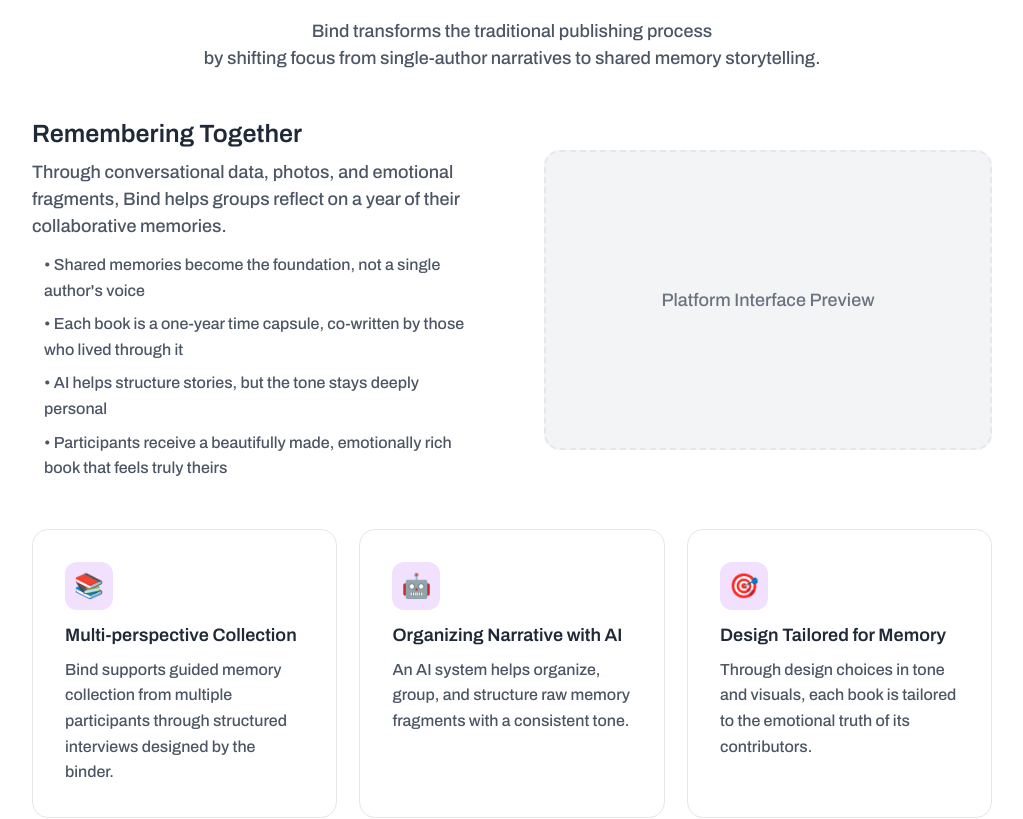
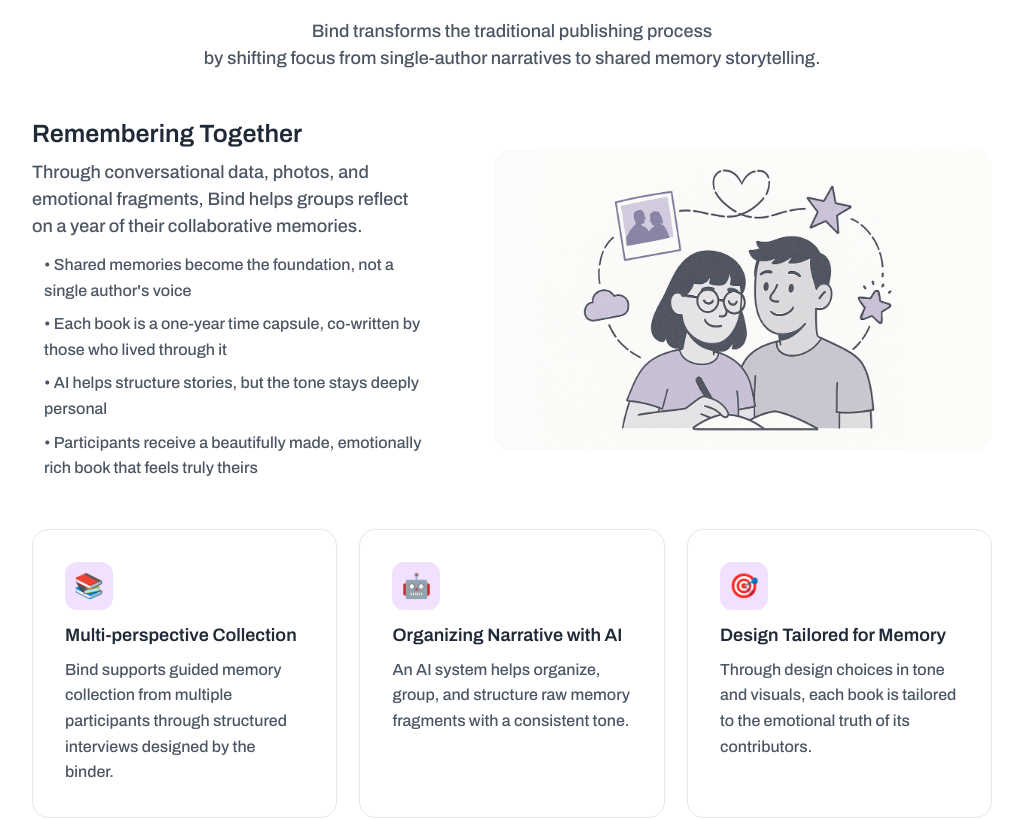
Before and after one commit to poster325/bind, a React (Create React App) app: page / in a window 1280 px wide. Shown: the part 940-1759 px from the top of the page, without its empty margins (128-1151 px from the left). Built offline with nearby package versions, Linux system fonts and the light colour scheme.

Commit message:
chore: update first figure

```diff
--- a/src/pages/Home.tsx
+++ b/src/pages/Home.tsx
@@ -353,7 +353,7 @@ const TwoColumn = styled.div`
   grid-template-columns: 1fr 1fr;
   gap: 4rem;
   align-items: center;
-  justify-content: flex-start;
+  justify-content: center;
   margin-top: 3rem;
 
   @media (max-width: 768px) {
@@ -373,20 +373,16 @@ const FeatureList = styled.div`
   padding-left: 12px;
 `;
 
-const ImagePlaceholder = styled.div`
+const Figure = styled.img`
+  width: auto;
+  height: 300px;
+  object-fit: cover;
+
   background: var(--bg-accent);
-  border: 2px dashed var(--border-color);
   border-radius: 1rem;
-  height: 300px;
-  display: flex;
-  align-items: center;
-  justify-content: center;
-  color: var(--text-light);
-  font-size: 1.125rem;
-  font-weight: 500;
 `;
 
-const ImagePlaceholderLarge = styled.div`
+const FigureLarge = styled.div`
   flex: 1 1 auto;
 
   background: var(--bg-accent);
@@ -503,7 +499,7 @@ const Home: React.FC = () => {
                 </CaptionText>
               </FeatureList>
             </FlexBox>
-            <ImagePlaceholder>Platform Interface Preview</ImagePlaceholder>
+            <Figure src="/imgs/home-figure1.png" />
           </TwoColumn>
 
           <CardContainer>
@@ -579,7 +575,7 @@ const Home: React.FC = () => {
           </CardContainer>
 
           <TwoColumn style={{ marginTop: "4rem" }}>
-            <ImagePlaceholder>Diagram</ImagePlaceholder>
+            <Figure src="/imgs/article1-cover.png" />
             <FlexBox gap={12}>
               <SubtitleText>What is a Binder?</SubtitleText>
               <BodyText>
@@ -677,8 +673,6 @@ const Home: React.FC = () => {
           </StepsContainer>
         </Container>
       </Section>
-
-
     </>
   );
 };
```
Also changed, not shown: public/imgs/home-figure1.png (added).
